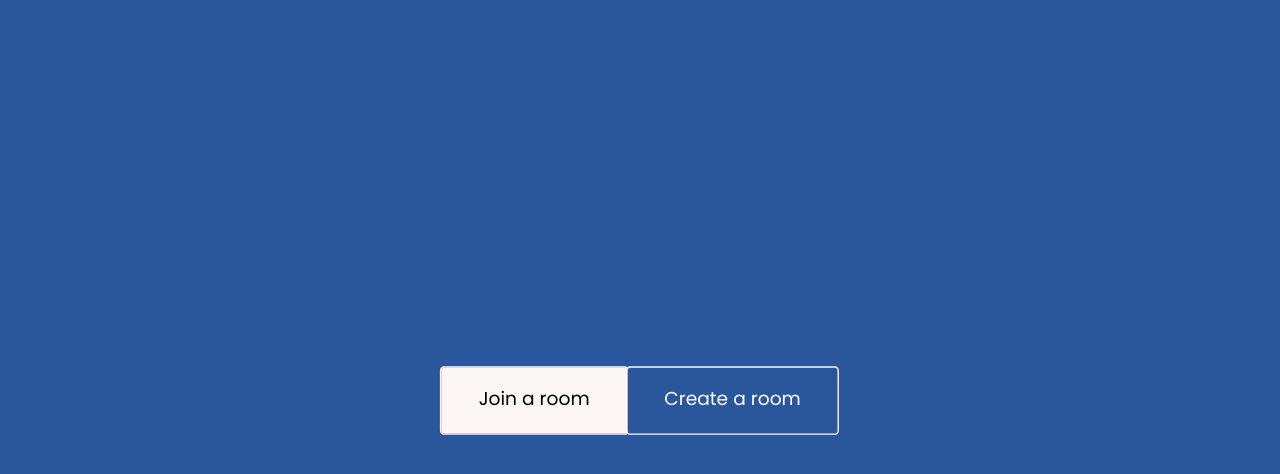
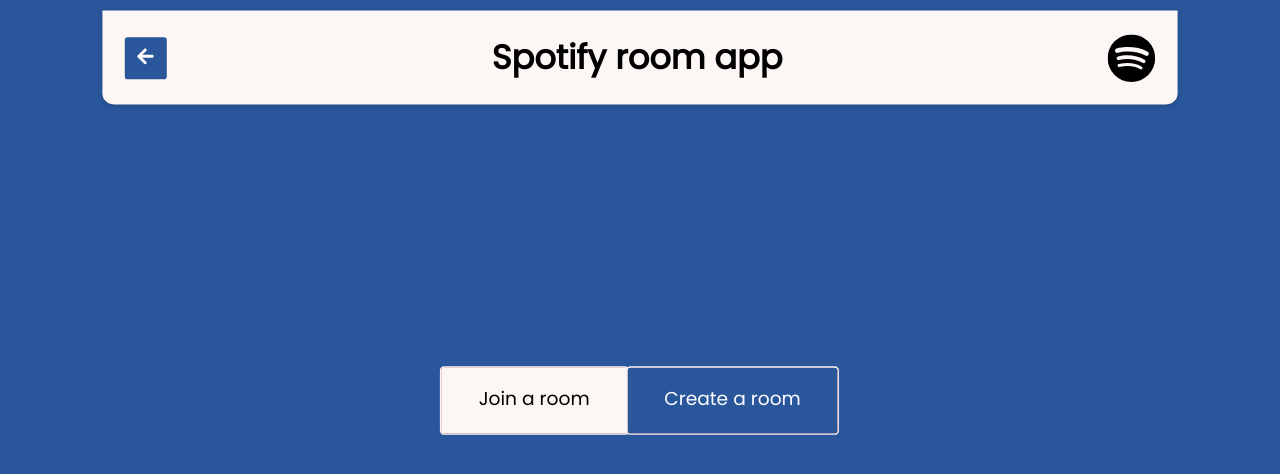
Before and after one commit to shhhQuiettt/django-spotify-room-frontend, a React (Create React App) app: page / in a window 1280 px wide. Shown: the top 474 px of the page. Built offline with nearby package versions, Linux system fonts and the light colour scheme.

Commit message:
Header and back button added

```diff
--- a/src/App.css
+++ /dev/null
@@ -1,38 +0,0 @@
-.App {
-  text-align: center;
-}
-
-.App-logo {
-  height: 40vmin;
-  pointer-events: none;
-}
-
-@media (prefers-reduced-motion: no-preference) {
-  .App-logo {
-    animation: App-logo-spin infinite 20s linear;
-  }
-}
-
-.App-header {
-  background-color: #282c34;
-  min-height: 100vh;
-  display: flex;
-  flex-direction: column;
-  align-items: center;
-  justify-content: center;
-  font-size: calc(10px + 2vmin);
-  color: white;
-}
-
-.App-link {
-  color: #61dafb;
-}
-
-@keyframes App-logo-spin {
-  from {
-    transform: rotate(0deg);
-  }
-  to {
-    transform: rotate(360deg);
-  }
-}
--- a/src/App.js
+++ b/src/App.js
@@ -5,6 +5,7 @@
 import { Routes, Route, Link } from "react-router-dom";
 import Room from "./components/Room";
 import NavButtons from "./components/NavButtons";
+import Header from "./components/Header";
 
 import { useState } from "react";
 
@@ -12,6 +13,7 @@
   const [roomCode, setRoomCode] = useState(localStorage.getItem("roomCode"));
   return (
     <div className="App">
+      <Header />
       <Routes>
         <Route path="/" element={<NavButtons />} />
         <Route path="/room" element={<Room code={roomCode} />} />
--- /dev/null
+++ b/src/components/GoBackButton/index.css
@@ -0,0 +1,7 @@
+
+.go-back-button {
+    width: 30px;
+    height: 30px;
+    font-weight: bolder;
+    margin: 0;
+}
--- /dev/null
+++ b/src/components/GoBackButton/index.js
@@ -0,0 +1,16 @@
+import React from "react";
+import { FaArrowLeft } from "react-icons/fa";
+import { useNavigate } from "react-router-dom";
+import "./index.css";
+
+const GoBackButton = () => {
+  let navigate = useNavigate();
+  return (
+    <button className="go-back-button" onClick={() => navigate(-1)}>
+      {/* <BiArrowBack /> */}
+      <FaArrowLeft />
+    </button>
+  );
+};
+
+export default GoBackButton;
--- /dev/null
+++ b/src/components/Header/index.css
@@ -0,0 +1,26 @@
+header {
+    position: absolute;
+    width: 60%;
+    top: 3%;
+
+    display: flex;
+    align-items: center;
+    justify-content: space-between;
+
+    border-radius: 0 0 0.5em 0.5em;
+    padding: 1em;
+    background-color: var(--clr-secondary);
+    box-shadow: var(--shadow);
+}
+
+@media  screen and (max-width: 600px) {
+    header {
+        width: 90%;
+    }
+
+}
+
+header h1 {
+    margin: 0;
+    font-size: 24px;
+}
--- /dev/null
+++ b/src/components/Header/index.js
@@ -0,0 +1,16 @@
+import React from "react";
+import "./index.css";
+import GoBackButton from "../GoBackButton";
+import { BsSpotify } from "react-icons/bs";
+
+const Header = () => {
+  return (
+    <header>
+      <GoBackButton />
+      <h1>Spotify room app</h1>
+      <BsSpotify font-size={34} />
+    </header>
+  );
+};
+
+export default Header;
--- a/src/components/JoinRoomForm/index.js
+++ b/src/components/JoinRoomForm/index.js
@@ -7,8 +7,8 @@
 const JoinRoomForm = () => {
   let navigate = useNavigate();
   useEffect(() => {
-    if (localStorage.hasOwnProperty("roomCode")) {
-      // navigate("../room/", { replace: true });
+    if (!localStorage.hasOwnProperty("roomCode")) {
+      navigate("../room/", { replace: true });
     }
   }, []);
 
--- a/src/components/Room/index.js
+++ b/src/components/Room/index.js
@@ -8,7 +8,7 @@
   let navigate = useNavigate();
   useEffect(() => {
     console.log(code);
-    if (localStorage.hasOwnProperty("roomCode")) {
+    if (!localStorage.hasOwnProperty("roomCode")) {
       navigate("../room/join", { replace: false });
     } else {
       console.log(code);
@@ -16,11 +16,10 @@
   }, [code]);
 
   return (
-    <>
-      dsd
+    <div className="room">
       <RoomCode code={code} />
       <Player />
-    </>
+    </div>
   );
 };
 
--- a/src/index.css
+++ b/src/index.css
@@ -17,16 +17,21 @@
   width: 100%;
   margin: 0;
   height: 100vh;
+}
+
+.App {
+  height: 100vh;
+  width: 100vw;
   display: flex;
   align-items: center;
   justify-content: center;
+}
 
-}
 
 /* This is because accidently I did everything on 140% zoom in browser  */
 /* I hate myself */
 @media screen and (min-width: 601px) {
-  body > * {
+  .App > * {
     transform: scale(1.4);
   }
 }
--- a/src/index.js
+++ b/src/index.js
@@ -4,6 +4,7 @@
 import App from "./App";
 import reportWebVitals from "./reportWebVitals";
 import { BrowserRouter } from "react-router-dom";
+import Header from "./components/Header";
 
 const root = ReactDOM.createRoot(document.getElementById("root"));
 root.render(
```
